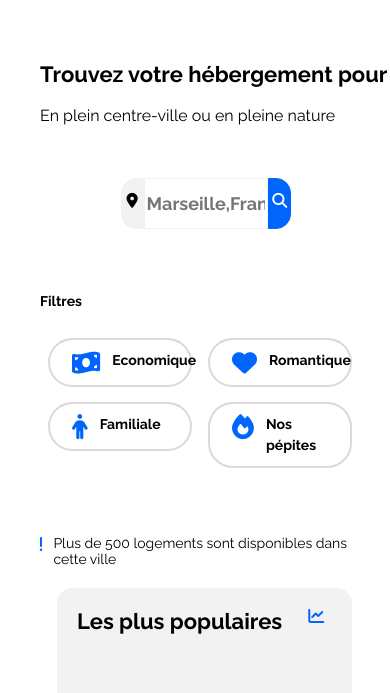
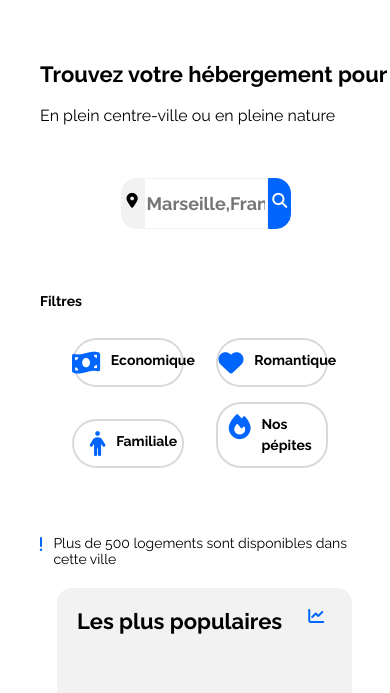
Before and after one commit to LeNsaff/Projet-3, a plain HTML site: page index.html in a window 390 px wide. Shown: the part 131-824 px from the top of the page. Drawn offline with Linux system fonts and the light colour scheme.

Commit message:
end version

```diff
--- a/css/style.css
+++ b/css/style.css
@@ -29,6 +29,9 @@ ul{
 .link{
     text-decoration: none;
     color: #000000;
+    display: flex;
+    flex-direction: column;
+    width: 100%;
 }
 
 /* header */
@@ -64,17 +67,20 @@ header{
     justify-content: center;
 }
 
-.TopTextCtn:hover{
-    color: #DEEBFF;
-}
 
 .toptxt{
     width: 100%;
     color: #000000;
     text-decoration:none;
     font-family: 'Raleway';
-    /* text-align: center; */
 }
+
+.toptxt:hover{
+    border-top: solid #0065FC 2px ;
+    width: 100%;
+    color: #0065FC;
+}
+
 
 .container{
     margin-top: 30px;
@@ -121,7 +127,6 @@ header{
 
 .schbar{
     width: 300px;
-    /* padding-top: 0; */
     background: #FFFFFF;
     border: 1px solid #F2F2F2;
     flex: none;
@@ -187,10 +192,9 @@ header{
 }
 
 .button{
-    width: auto;
     display: flex;
     flex-direction: row;
-    /* text-align: center; */
+    flex-wrap: nowrap;
     font-family: 'Raleway';
     font-style: normal;
     font-weight: 700;
@@ -199,15 +203,21 @@ header{
     border: 2px solid #D9D9D9;
     border-radius: 25px;
     color: #000000;
-    /* gap: 10px; */
-    padding: 10px;
+    padding: 10 0 10 0;
+    /* margin-right: 10px; */
 }
+
+.button:hover{
+    background: #DEEBFF;
+}
+
 
 .BtnCtn{
     display: flex;
     flex-direction: row;
     justify-content: space-evenly;
     gap: 15px;
+    width: 70%;
 }
 
 .BtnCtn2{
@@ -215,6 +225,7 @@ header{
     flex-direction: row;
     justify-content: space-around;
     gap: 15px;
+    width: 100%;
 }
 
 .fa-star{
@@ -235,8 +246,7 @@ header{
 }
 
 .filtresTxt{
-    margin: 0 auto 0 0;
-    /* text-align: center; */
+    margin: 0 0 0 0;
 }
 
 .disclaim{
@@ -314,7 +324,6 @@ main{
 .hebergementctn{
     display: flex;
     flex-direction: column;
-    /* padding: 4px; */
     height: auto;
     width: 30%;
     flex-wrap: nowrap;
@@ -440,7 +449,6 @@ aside{
     justify-content: space-around;
     flex-wrap: nowrap;
     margin-left: 5%;
-    /* height: 150px; */
     color: #000000;
 }
 
@@ -451,8 +459,6 @@ aside{
     font-size: 15;
 }
 
-.starCtn {}
-
 /* Activité */
 
 .ActiviteMarseil{
@@ -461,9 +467,8 @@ aside{
     justify-content: center;
     margin-top: 30px;
     width: 100%;
-    /* height: auto; */
+
     box-sizing: content-box;
-    /* padding: 30px; */
 }
 
 .listAct{
@@ -528,13 +533,6 @@ footer{
     font-family: 'Raleway';
 }
 
-/* hover */
-
-.button:hover{
-    background: #DEEBFF;
-}
-
-
 
 /* media query tablette */
 
@@ -554,14 +552,12 @@ footer{
     }
 
     .BtnCtn{
-        width: 70%;
         flex-direction: row;
         justify-content: space-evenly;
-        gap: 0;
     }
 
     .BtnCtn2{
-        justify-content: space-around;
+        justify-content: space-between;
     }
 
     /*hebergement a Marseille*/
@@ -638,8 +634,9 @@ footer{
         margin-left: 50%;
     }
 
-    .TopTextCtn:hover{
+    .toptxt:hover{
         border-bottom: solid #0065FC 2px ;
+        border-top: 0px;
         width: 100%;
     }
 
@@ -664,7 +661,6 @@ footer{
         width: 100%;
         padding: 30px;
         margin-top: 30px;
-        /* z-index: 0; */
     }
 
     .sch{
@@ -700,16 +696,14 @@ footer{
     }
 
     .BtnCtn{
-        justify-content: space-around;
         gap: 0px;
-        /* margin-left: 10%; */
         width: 100%;
     }
 
     .BtnCtn2{
         flex-direction: column;
-        width: 45%;
-        justify-content: left;
+        width: 35%;
+        justify-content: space-between;
     }
 
     .fa-money-bill-wave,
@@ -720,13 +714,11 @@ footer{
     }
 
     .button{
-        /* height: 100%; */
-        /* width: 100%; */
-        justify-content: space-around;
-        /* gap: 0; */
+        justify-content: center;
         font-size: 25;
         margin-left: 0 !important;
     }
+
 
     .mainctn{
         flex-direction: column;
@@ -744,7 +736,6 @@ footer{
     }
 
     .mainOutro{
-        /* margin-top: 0px; */
         display: flex;
         justify-content: start;
         flex-direction: column;
@@ -785,7 +776,6 @@ footer{
 
     .ActiviteMarseil{
         padding: 0;
-        /* height: auto; */
         gap: 0;
         justify-content: space-evenly;
     }
```
